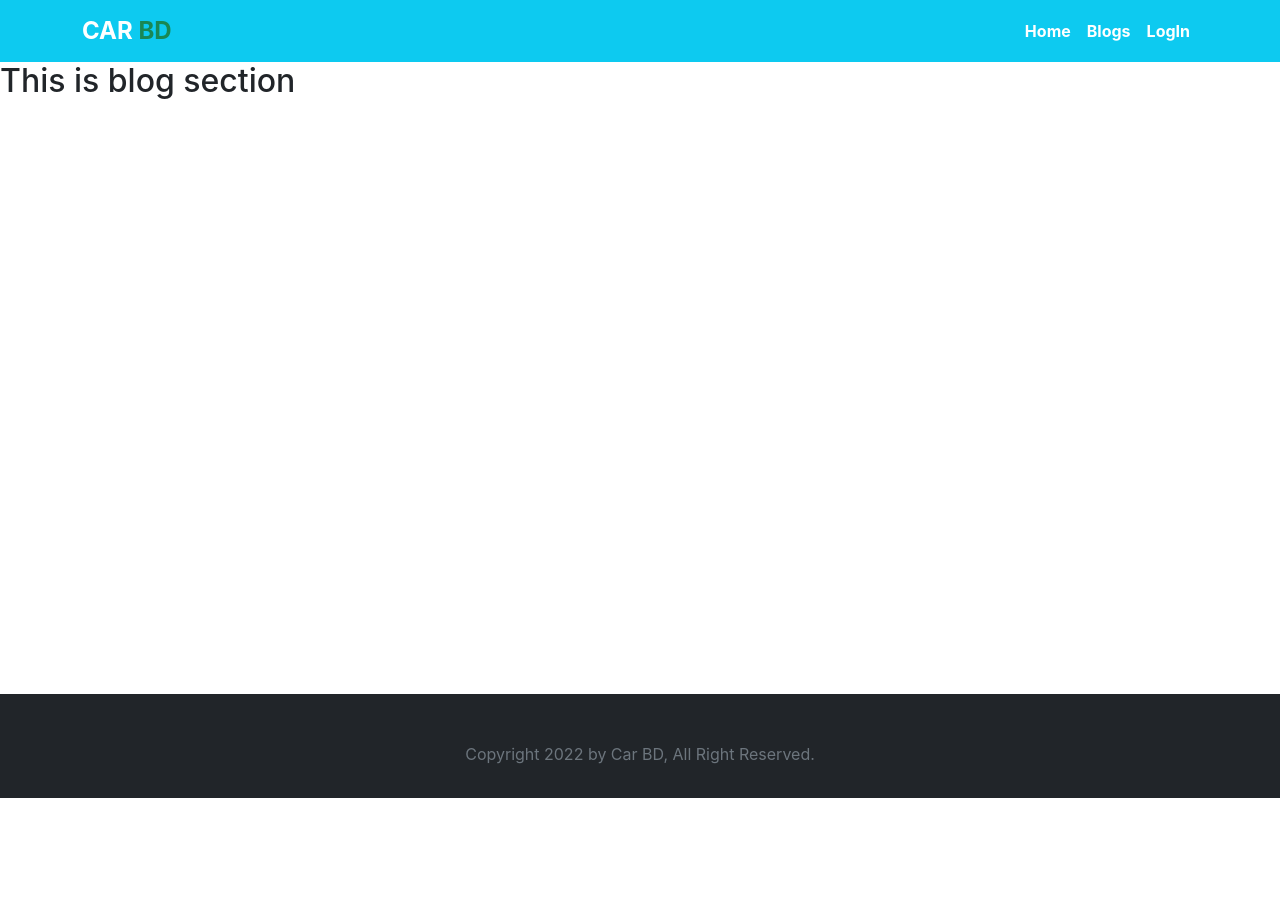
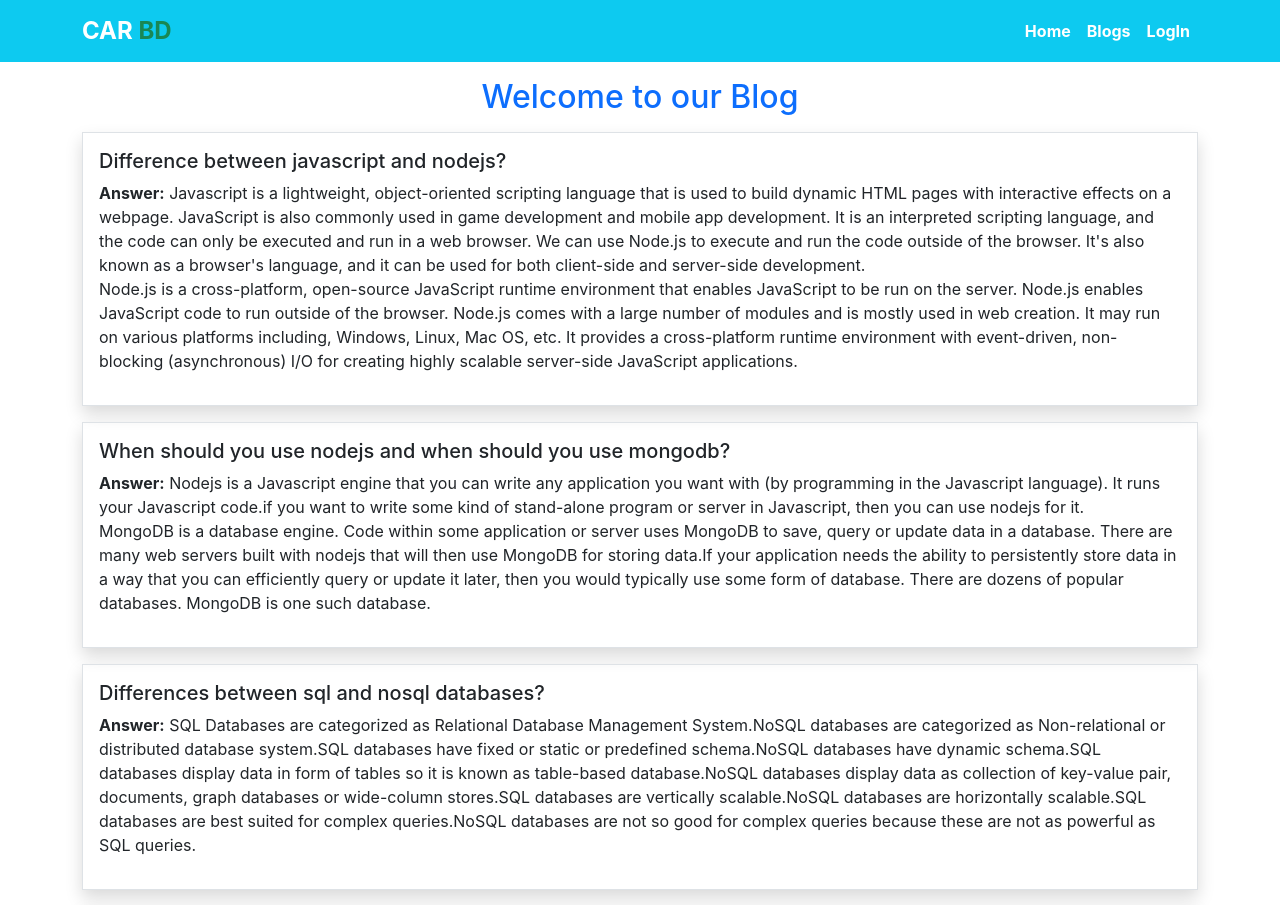
Before and after one commit to Hasanat902/warehouse-management-client-side, a React (Create React App) app: page /blogs in a window 1280 px wide. Shown: the top 905 px of the page. Before the commit the page ends 800 px from the top, so only its background shows below. Built offline with nearby package versions, Linux system fonts and the light colour scheme; no server answers.

Commit message:
added blog page

```diff
--- a/src/Pages/Blogs/Blogs.js
+++ b/src/Pages/Blogs/Blogs.js
@@ -2,8 +2,24 @@ import React from 'react';
 
 const Blogs = () => {
     return (
-        <div style={{height: "79vh"}}>
-            <h2>This is blog section</h2>
+        <div className='container' style={{minHeight: "79vh"}}>
+            <h2 className='text-center text-primary mt-3'>Welcome to our Blog</h2>
+            <div className='border shadow p-3 my-3'>
+                <h5>Difference between javascript and nodejs?</h5>
+                <p><span className='fw-bold'>Answer:</span> Javascript is a lightweight, object-oriented scripting language that is used to build dynamic HTML pages with interactive effects on a webpage. JavaScript is also commonly used in game development and mobile app development. It is an interpreted scripting language, and the code can only be executed and run in a web browser. We can use Node.js to execute and run the code outside of the browser. It's also known as a browser's language, and it can be used for both client-side and server-side development. <br /> Node.js is a cross-platform, open-source JavaScript runtime environment that enables JavaScript to be run on the server. Node.js enables JavaScript code to run outside of the browser. Node.js comes with a large number of modules and is mostly used in web creation. It may run on various platforms including, Windows, Linux, Mac OS, etc. It provides a cross-platform runtime environment with event-driven, non-blocking (asynchronous) I/O for creating highly scalable server-side JavaScript applications.</p>
+            </div>
+            <div className='border shadow p-3 my-3'>
+                <h5>When should you use nodejs and when should you use mongodb?</h5>
+                <p><span className='fw-bold'>Answer:</span> Nodejs is a Javascript engine that you can write any application you want with (by programming in the Javascript language). It runs your Javascript code.if you want to write some kind of stand-alone program or server in Javascript, then you can use nodejs for it. <br /> MongoDB is a database engine. Code within some application or server uses MongoDB to save, query or update data in a database. There are many web servers built with nodejs that will then use MongoDB for storing data.If your application needs the ability to persistently store data in a way that you can efficiently query or update it later, then you would typically use some form of database. There are dozens of popular databases. MongoDB is one such database.</p>
+            </div>
+            <div className='border shadow p-3 my-3'>
+                <h5>Differences between sql and nosql databases?</h5>
+                <p><span className='fw-bold'>Answer:</span> SQL Databases are categorized as Relational Database Management System.NoSQL databases are categorized as Non-relational or distributed database system.SQL databases have fixed or static or predefined schema.NoSQL databases have dynamic schema.SQL databases display data in form of tables so it is known as table-based database.NoSQL databases display data as collection of key-value pair, documents, graph databases or wide-column stores.SQL databases are vertically scalable.NoSQL databases are horizontally scalable.SQL databases are best suited for complex queries.NoSQL databases are not so good for complex queries because these are not as powerful as SQL queries.</p>
+            </div>
+            <div className='border shadow p-3 my-3'>
+                <h5>What is the purpose of jwt and how does it work?</h5>
+                <p><span className='fw-bold'>Answer:</span>  JWT or JSON Web Token, is an open standard used to share security information between two parties — a client and a server. Each JWT contains encoded JSON objects, including a set of claims. JWTs are signed using a cryptographic algorithm to ensure that the claims cannot be altered after the token is issued.JWTs differ from other web tokens in that they contain a set of claims. Claims are used to transmit information between two parties. What these claims are depends on the use case at hand. For example, a claim may assert who issued the token, how long it is valid for, or what permissions the client has been granted.A JWT is a string made up of three parts, separated by dots (.), and serialized using base64. In the most common serialization format, compact serialization, the JWT looks something like this: xxxxx.yyyyy.zzzzz.</p>
+            </div>
         </div>
     );
 };
```
